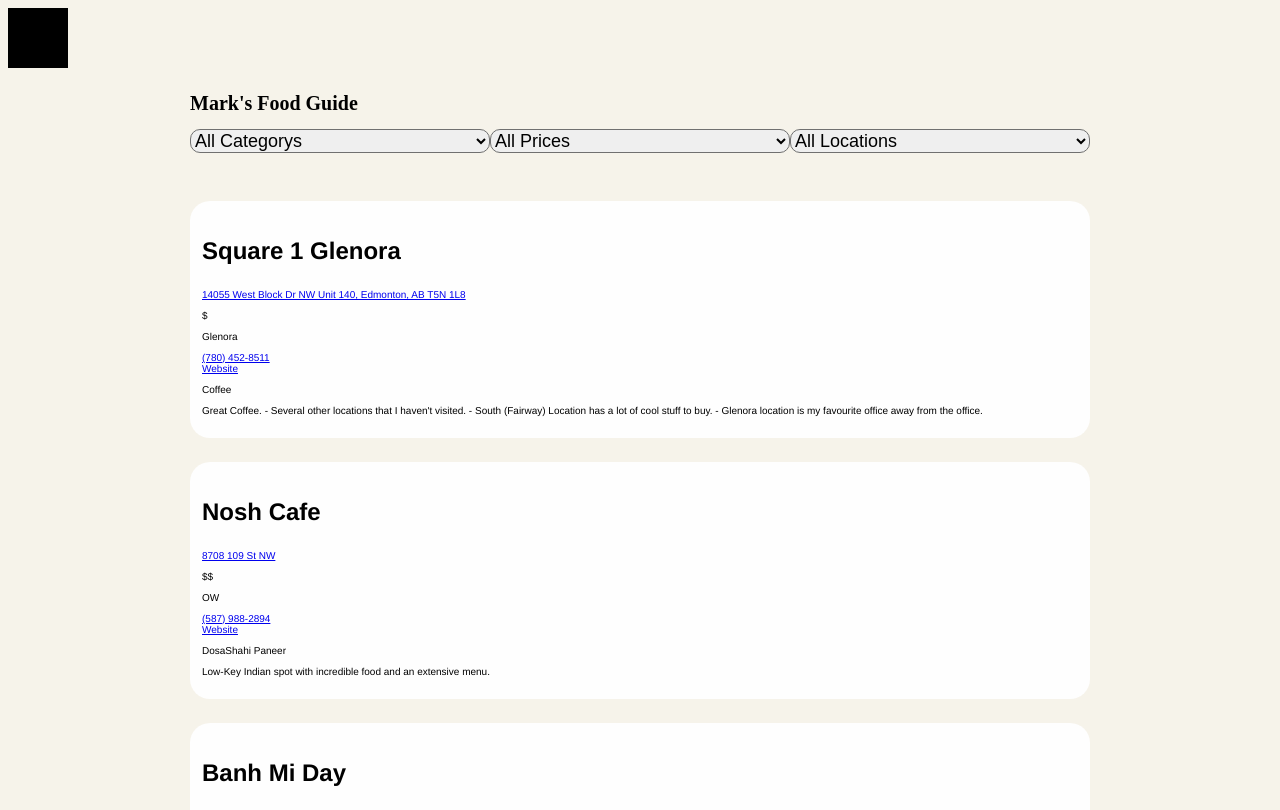
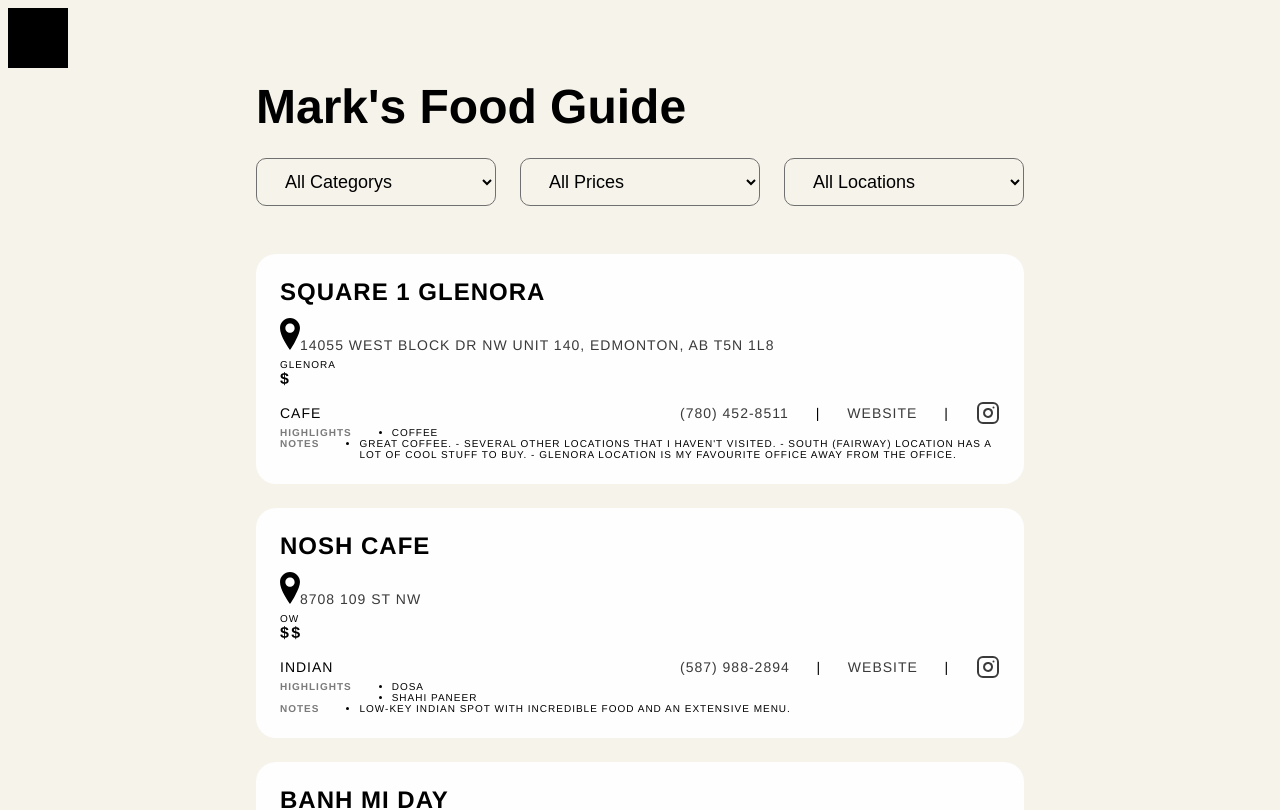
Before and after one commit to marksdayoff/YEG-Food, a React (Vite) app: page / in a window 1280 px wide. Shown: the top 810 px of the page. Built offline with nearby package versions, Linux system fonts and the light colour scheme.

Commit message:
Updated styling.

```diff
--- a/src/App.jsx
+++ b/src/App.jsx
@@ -36,6 +36,12 @@
     filters,
   );
 
+  restaurants.forEach((r) => {
+    if (r.notes && !Array.isArray(r.notes)) {
+      console.log('Bad notes on:', r.name, r.notes);
+    }
+  });
+
   console.log('restaurants:', restaurants);
   console.log('restaurants.length:', restaurants.length);
   console.log('filters:', filters);
--- a/src/components/Hero.jsx
+++ b/src/components/Hero.jsx
@@ -1,6 +1,6 @@
 function Hero() {
   return (
-    <div>
+    <div className='hero'>
       <img src='' alt='' />
       <h1>Mark's Food Guide</h1>
     </div>
--- a/src/components/RestaurantCard.jsx
+++ b/src/components/RestaurantCard.jsx
@@ -3,28 +3,109 @@
   return (
     <div className='restaurant-card'>
       <h3 className='name'>{restaurant.name}</h3>
-      <a href='{restaurant.mapUrl}' className='address'>
+
+      <div className='second'>
+        <div className='location'>
+          <span className='mappin'>
+            <svg
+              fill='#000000'
+              version='1.1'
+              id='Capa_1'
+              xmlns='http://www.w3.org/2000/svg'
+              xmlns:xlink='http://www.w3.org/1999/xlink'
+              width='100%'
+              height='100%'
+              viewBox='79 0 268 426'
+              xml:space='preserve'
+            >
+              <g>
+                <path
+                  d='M213.285,0h-0.608C139.114,0,79.268,59.826,79.268,133.361c0,48.202,21.952,111.817,65.246,189.081
+		c32.098,57.281,64.646,101.152,64.972,101.588c0.906,1.217,2.334,1.934,3.847,1.934c0.043,0,0.087,0,0.13-0.002
+		c1.561-0.043,3.002-0.842,3.868-2.143c0.321-0.486,32.637-49.287,64.517-108.976c43.03-80.563,64.848-141.624,64.848-181.482
+		C346.693,59.825,286.846,0,213.285,0z M274.865,136.62c0,34.124-27.761,61.884-61.885,61.884
+		c-34.123,0-61.884-27.761-61.884-61.884s27.761-61.884,61.884-61.884C247.104,74.736,274.865,102.497,274.865,136.62z'
+                />
+              </g>
+            </svg>
+          </span>
+          <div className='location-details'>
+            <a href={restaurant.mapUrl} className='address'>
               {restaurant.address}
             </a>
+            <p className='neighbourhood'>{restaurant.neighbourhood}</p>
+          </div>
           <p className='price'>{restaurant.price}</p>
+        </div>
+      </div>
+
       <div className='details'>
-        <p className='category'></p>
-        <p className='neighbourhood'>{restaurant.neighbourhood}</p>
-        <a href='{restaurant.tel}' className='phone'>
+        {/* <p className='category'>{restaurant.category}</p> */}
+        {restaurant.category && restaurant.category.length > 0 && (
+          <div className='categories'>
+            <ul>
+              {restaurant.category.map((category, index) => (
+                <li key={index}>{category}</li>
+              ))}
+            </ul>
+          </div>
+        )}
+
+        <div className='details-inner'>
+          <a href={restaurant.tel} className='phone'>
             {restaurant.phone}
           </a>
-        <a href='{restaurant.website}' className='website'>
+
+          <p>|</p>
+
+          <a href={restaurant.website} className='website'>
             Website
           </a>
+          <p>|</p>
           <a className href='{restaurant.instagram}'>
-          <span></span>
+            <span>
+              <svg
+                xmlns='http://www.w3.org/2000/svg'
+                width='24'
+                height='24'
+                viewBox='0 0 24 22'
+                fill='none'
+                stroke='currentColor'
+                stroke-width='2'
+                stroke-linecap='round'
+                stroke-linejoin='round'
+                class='feather feather-instagram'
+              >
+                <rect x='2' y='2' width='20' height='20' rx='5' ry='5'></rect>
+                <path d='M16 11.37A4 4 0 1 1 12.63 8 4 4 0 0 1 16 11.37z'></path>
+                <line x1='17.5' y1='6.5' x2='17.51' y2='6.5'></line>
+              </svg>
+            </span>
           </a>
         </div>
+      </div>
 
+      {restaurant.recs && restaurant.recs.length > 0 && (
         <div className='recs'>
-        <p className='rec'>{restaurant.recs}</p>
+          <h4>Highlights</h4>
+          <ul>
+            {restaurant.recs.map((rec, index) => (
+              <li key={index}>{rec}</li>
+            ))}
+          </ul>
         </div>
-      <p className='notes'>{restaurant.notes}</p>
+      )}
+
+      {restaurant.notes && restaurant.notes.length > 0 && (
+        <div className='notes'>
+          <h4>Notes</h4>
+          <ul>
+            {restaurant.notes.map((note, index) => (
+              <li key={index}>{note}</li>
+            ))}
+          </ul>
+        </div>
+      )}
     </div>
   );
 }
--- a/src/index.css
+++ b/src/index.css
@@ -1,6 +1,8 @@
 :root {
   --color-primary: #f6f3ea;
   --color-white: #fefefe;
+  --color-black: #3a3a3a;
+  --color-grey: #7a7a7a;
 }
 
 html {
@@ -10,10 +12,28 @@
 
 body {
   background: var(--color-primary);
+  font-family: 'Helvetica';
+}
+
+h1,
+h2,
+h3,
+h4,
+p {
+  margin: 0;
+}
+
+a {
+  color: var(--color-black);
+  text-decoration: none;
+}
+
+ul {
+  margin: 0;
 }
 
 .app {
-  max-width: 900px;
+  max-width: 768px;
   margin: 0 auto;
 }
 
@@ -26,15 +46,26 @@
   background: black;
 }
 
+.hero {
+  margin-bottom: 2.4rem;
+
+  h1 {
+    font-size: 4.8rem;
+  }
+}
+
 /* Filters */
 
 .filters {
   display: flex;
   justify-content: space-between;
+  gap: 2.4rem;
   margin-bottom: 4.8rem;
 
   select {
     width: 100%;
+    background: none;
+    padding: 1.2rem 2.4rem;
     font-size: 1.8rem;
     border-radius: 1rem;
     border: 1px solid #707070;
@@ -43,6 +74,10 @@
       font-size: 1.4rem;
     }
   }
+
+  select::picker-icon {
+    margin-right: 4rem;
+  }
 }
 
 /* Restaurant Cards */
@@ -50,18 +85,99 @@
 .restaurant-card {
   background: var(--color-white);
   margin-bottom: 2.4rem;
-  padding: 1.2rem;
+  padding: 2.4rem;
   border-radius: 2rem;
-  font-family: 'Helvetica';
+  text-transform: uppercase;
+  letter-spacing: 1px;
 
   .name {
     font-weight: 700;
     font-size: 2.4rem;
+    margin-bottom: 1.2rem;
+  }
+
+  .second {
+    display: flex;
+    justify-content: space-between;
+    gap: 1.2rem;
+    align-items: center;
+    margin-bottom: 1.2rem;
+
+    .mappin {
+      display: inline-block;
+      width: 2rem;
+    }
+
+    .location-details {
+      display: inline;
+      font-size: 1.4rem;
+    }
+
+    .neighbourhood {
+      margin: 0.6rem 0 0 0;
+      font-size: 1rem;
+    }
+  }
+
+  .price {
+    font-size: 1.6rem;
+    font-weight: 600;
+    letter-spacing: 2.4px;
   }
 
   .details {
+    display: flex;
+    align-items: center;
+    justify-content: space-between;
+    gap: 8rem;
+    margin-top: 1.2rem;
+    font-size: 1.4rem;
+    font-weight: 100;
+
+    ul {
+      line-height: 8px;
+    }
+
+    .details-inner {
+      display: flex;
+      align-items: center;
+      justify-content: space-between;
+      gap: 2.4rem;
+    }
+
     a {
       display: block;
     }
+
+    .categories {
+      ul {
+        display: flex;
+        gap: 1.2rem;
+        flex-wrap: wrap;
+        padding: 0;
+        font-weight: 400;
+
+        li {
+          list-style: none;
+        }
+      }
+    }
+  }
+
+  .details > :first-child {
+    flex: 1;
+  }
+
+  .details > :not(:first-child) {
+    flex: 1;
+  }
+
+  .recs,
+  .notes {
+    display: flex;
+
+    h4 {
+      color: var(--color-grey);
+    }
   }
 }
--- a/src/js/restaurants.js
+++ b/src/js/restaurants.js
@@ -17,8 +17,9 @@
     instagram: 'https://www.instagram.com/brio.bakery/',
     price: ['$'],
     recs: ['Olive Sourdough', 'Cinnamon Bun'],
-    notes:
+    notes: [
       "Arguably the best bakery in the city. Come early, it's often lined up, popular items can sell out quickly.",
+    ],
   },
 
   {
@@ -37,7 +38,9 @@
     instagram: 'https://www.instagram.com/tiramisu_bistro/',
     price: ['$'],
     recs: ['Cinnamon Buns'],
-    notes: 'The cinnamon buns are not cheap, but they are completely worth it.',
+    notes: [
+      'The cinnamon buns are not cheap, but they are completely worth it.',
+    ],
   },
 
   {
@@ -56,7 +59,7 @@
     instagram: 'https://www.instagram.com/duchessbakeshop',
     price: ['$$'],
     // recs: [''],
-    // notes: '',
+    // notes: [''],
   },
 
   // Barbeque
@@ -77,8 +80,9 @@
     instagram: 'https://www.instagram.com/meat_yeg',
     price: ['$$', '$$$'],
     // recs: [''],
-    notes:
+    notes: [
       'Best BBQ place in Edmonton. Large portions meant for sharing with groups.',
+    ],
   },
 
   // Breakfast/Brunch
@@ -99,7 +103,7 @@
     // instagram: '',
     price: ['$$'],
     recs: ['Bratwurst Benny'],
-    notes: 'German food and incredible breakfast. An Edmonton institution.',
+    notes: ['German food and incredible breakfast. An Edmonton institution.'],
   },
 
   {
@@ -118,7 +122,7 @@
     instagram: 'https://www.instagram.com/dogpatchyeg/',
     price: ['$$'],
     // recs: [''],
-    // notes: '',
+    // notes: [''],
   },
 
   {
@@ -179,8 +183,9 @@
     instagram: 'https://www.instagram.com/oddcompanybrewing/',
     price: ['$'],
     recs: ['Coconut Passionfruit Sour', 'Cheeseburger'],
-    notes:
+    notes: [
       'Food menu is very limited. OS location has a much bigger menu, but I live downtown.',
+    ],
   },
 
   // British
@@ -199,9 +204,9 @@
     tel: '',
     website: 'https://britsfishandchipsab.com/',
     // instagram: '',
-    price: [''],
-    recs: ['', ''],
-    notes: [''],
+    // price: [''],
+    // recs: ['', ''],
+    // notes: [''],
   },
 
   // Burgers
@@ -222,8 +227,9 @@
     instagram: 'https://www.instagram.com/foxburgerhighlands/',
     price: ['$'],
     // recs: [''],
-    notes:
+    notes: [
       "There are locations in Westmount and Leduc as well, but I've only been to the OG in Highlands.",
+    ],
   },
 
   // {
@@ -256,8 +262,9 @@
     instagram: 'https://www.instagram.com/brownbuttercafe/',
     price: ['$'],
     recs: ['Cinnamon Bun'],
-    notes:
+    notes: [
       "The cinnamon bun is on another level. It blows every other cinnamon bun I've ever had out of the water. Banger matcha latte as well.",
+    ],
   },
 
   {
@@ -276,8 +283,9 @@
     instagram: 'https://www.instagram.com/thecolombianyeg/',
     price: ['$'],
     recs: ['Coffee'],
-    notes:
+    notes: [
       'Best coffee in the city. Colombia is the country that made me fall in love with coffee. The owner is Colombian and imports beans directly from farms back home.',
+    ],
   },
 
   {
@@ -296,8 +304,9 @@
     instagram: 'https://www.instagram.com/thecolombianyeg/',
     price: ['$'],
     recs: ['Coffee'],
-    notes:
+    notes: [
       'Best coffee in the city. Colombia is the country that made me fall in love with coffee. The owner is Colombian and imports beans directly from farms back home.',
+    ],
   },
 
   {
@@ -316,8 +325,9 @@
     instagram: 'https://www.instagram.com/thecolombianyeg/',
     price: ['$'],
     recs: ['Coffee'],
-    notes:
+    notes: [
       'Best coffee in the city. Colombia is the country that made me fall in love with coffee. The owner is Colombian and imports beans directly from farms back home.',
+    ],
   },
 
   {
@@ -336,8 +346,9 @@
     instagram: 'https://www.instagram.com/square1coffee/',
     price: ['$'],
     recs: ['Coffee'],
-    notes:
+    notes: [
       "Great Coffee. - Several other locations that I haven't visited. - South (Fairway) Location has a lot of cool stuff to buy. - Glenora location is my favourite office away from the office.",
+    ],
   },
 
   {
@@ -356,8 +367,9 @@
     instagram: 'https://www.instagram.com/square1coffee/',
     price: ['$'],
     recs: ['Coffee'],
-    notes:
+    notes: [
       "Great Coffee. - Several other locations that I haven't visited. - South (Fairway) Location has a lot of cool stuff to buy. - Glenora location is my favourite office away from the office.",
+    ],
   },
 
   {
@@ -378,7 +390,7 @@
     instagram: 'https://www.instagram.com/littlebrickyeg/',
     price: ['$', '$$'],
     // recs:[''],
-    // notes: '',
+    // notes: [''],
   },
 
   {
@@ -437,7 +449,7 @@
   },
 
   {
-    id: 79,
+    id: 81,
     name: 'Stopgap Coffee',
     category: ['Cafe'],
     location: ['Central'],
@@ -471,8 +483,9 @@
     instagram: 'https://www.instagram.com/dadeorestaurant/',
     price: ['$', '$$'],
     recs: ['Pulled Pork Po Boy', 'Sweet Potato Fries'],
-    notes:
+    notes: [
       "An Edmonton institution &mdash; 1950's style diner serving Cajun category.",
+    ],
   },
 
   // Canadian
@@ -493,8 +506,9 @@
     instagram: 'https://www.instagram.com/thebutternuttree/',
     price: ['$$$$'],
     // recs:[''] ,
-    notes:
+    notes: [
       'Great high-end spot overlooking the High Level Bridge. Strangely, not talked about often.',
+    ],
   },
 
   {
@@ -513,8 +527,9 @@
     instagram: 'https://www.instagram.com/rge_rd/',
     price: ['$$$$'],
     // recs: [''],
-    notes:
+    notes: [
       'Rotating menu, changing regularly. - Seating at the bar is often available for walk-ins. ',
+    ],
   },
 
   {
@@ -575,7 +590,7 @@
     instagram: 'https://www.instagram.com/thelingnan/',
     price: ['$$'],
     // recs: [''],
-    notes: "As far as Canadian-Chinese food goes, this is where it's at.",
+    notes: ["As far as Canadian-Chinese food goes, this is where it's at."],
   },
 
   {
@@ -672,7 +687,9 @@
     price: ['$', '$$'],
     // recs: ['', ''],
     notes: [
+      [
         "This place is in a rough-looking part of downtown. But sketchiness aside, it's absolutely worth it.",
+      ],
     ],
   },
 
@@ -693,14 +710,15 @@
     website: 'https://dutchdeliciousbakery.com/',
     instagram: 'https://www.instagram.com/dutchdeliciousbakery/',
     price: ['$', '$$'],
-    notes:
+    notes: [
       'Dutch specialty store. Lots of cheese, pastries, and other imported snacks.',
+    ],
   },
 
   // Fast Food
 
   {
-    id: 76,
+    id: 78,
     name: "Rob's Original",
     category: ['Fried Chicken'],
     location: ['Central'],
@@ -716,12 +734,14 @@
     price: ['$', '$$'],
     recs: ['Jumbo Strip', 'Chicken Sandwich'],
     notes: [
+      [
         "Heat levels are real. Even if you like spicy, don't go all the way on your first try.",
       ],
-  },
-
-  {
-    id: 81,
+    ],
+  },
+
+  {
+    id: 89,
     name: 'Swiss Donair',
     category: ['Donair'],
     location: ['North'],
@@ -744,7 +764,7 @@
   // French
 
   {
-    id: 75,
+    id: 76,
     name: 'Partake',
     category: ['French', 'Casual'],
     location: ['Central'],
@@ -779,7 +799,7 @@
     instagram: 'https://www.instagram.com/sugarbowlcafe/',
     price: ['$$'],
     recs: ['Cinnamon Bun', 'Lamb Burger'],
-    notes: [''],
+    // notes: [''],
   },
 
   {
@@ -798,8 +818,9 @@
     instagram: 'https://www.instagram.com/thecommonyeg/',
     price: ['$$', '$$$'],
     // recs:[''],
-    notes:
+    notes: [
       'Solid downtown spot for lunch and dinner with a phenomenal vibe. Lots of good DJs in the evenings.',
+    ],
   },
 
   {
@@ -837,7 +858,7 @@
     instagram: 'https://www.instagram.com/threevikings/',
     price: ['$$'],
     // recs: ['FILL'],
-    notes: 'Underrated spot on 124th, one of the best food pubs in town.',
+    notes: ['Underrated spot on 124th, one of the best food pubs in town.'],
   },
 
   {
@@ -856,7 +877,7 @@
     instagram: 'https://www.instagram.com/redstaryeg/',
     price: ['$$'],
     // recs: [''],
-    // notes: '',
+    // notes: [''],
   },
 
   {
@@ -895,8 +916,9 @@
     instagram: 'https://www.instagram.com/remedycafe/',
     price: ['$$'],
     recs: ['Chicken Chana Wrap', 'Chai Latte'],
-    notes:
+    notes: [
       'Hipster cafe thats serves modern Indian food. - This is the original location near the UofA, other locations are spread around the city.',
+    ],
   },
 
   {
@@ -915,8 +937,9 @@
     instagram: 'https://www.instagram.com/remedycafe/',
     price: ['$$'],
     recs: ['Chicken Chana Wrap', 'Chai Latte'],
-    notes:
+    notes: [
       'Hipster cafe thats serves modern Indian food. - There are other locations around the city.',
+    ],
   },
 
   {
@@ -935,7 +958,7 @@
     instagram: 'https://www.instagram.com/noshcafe1/',
     price: ['$$'],
     recs: ['Dosa', 'Shahi Paneer'],
-    notes: 'Low-Key Indian spot with incredible food and an extensive menu.',
+    notes: ['Low-Key Indian spot with incredible food and an extensive menu.'],
   },
 
   // Indonesian
@@ -955,7 +978,7 @@
     instagram: 'https://www.instagram.com/padmanadi/',
     price: ['$$'],
     // recs: [''],
-    notes: 'Indonesian vegan food. Even as a non-vegan, I love this place.',
+    notes: ['Indonesian vegan food. Even as a non-vegan, I love this place.'],
   },
 
   // Italian
@@ -975,8 +998,9 @@
     instagram: 'https://www.instagram.com/barbricco/',
     price: ['$$$'],
     // recs: [''],
-    notes:
+    notes: [
       'When Daniel Costa opens an Italian restaurant, you go. Home runs all day long.',
+    ],
   },
 
   {
@@ -995,7 +1019,7 @@
     instagram: 'https://www.instagram.com/va_caffe/',
     price: ['$', '$$'],
     recs: ['Breakfast Panino', 'Mortadella Panini'],
-    notes: 'Tiny cafe with a small menu of phenomenal Italian snacks.',
+    notes: ['Tiny cafe with a small menu of phenomenal Italian snacks.'],
   },
 
   {
@@ -1014,8 +1038,9 @@
     instagram: 'https://www.instagram.com/olia_ristorante/',
     price: ['$$$$'],
     // recs: [''],
-    notes:
+    notes: [
       'Another Daniel Costa masterpiece. Arguably the best Italian restaurant in the city.',
+    ],
   },
 
   {
@@ -1035,9 +1060,11 @@
     price: ['$'],
     recs: ['Panino'],
     notes: [
+      [
         'The panino is a right of passage for Edmontonians. This sandwich is ledgendary.',
         'Produce is high quality and it has the best deli counter in town.',
         'Other locations in Sherwood Park and the West End.',
+      ],
     ],
   },
 
@@ -1058,9 +1085,11 @@
     price: ['$'],
     recs: ['Panino'],
     notes: [
+      [
         'The panino is a right of passage for Edmontonians. This sandwich is ledgendary.',
         'Produce is high quality and it has the best deli counter in town.',
         'Other locations in Sherwood Park and the West End.',
+      ],
     ],
   },
 
@@ -1082,8 +1111,10 @@
     price: ['$$'],
     recs: ['Tsukemono'],
     notes: [
+      [
         'Inconveniently located, but worth the visit for high-quality sushi.',
         'Very few places offer tsukemono (Japanese pickles), so they have a leg up for that alone.',
+      ],
     ],
   },
 
@@ -1189,7 +1220,7 @@
     instagram: 'https://www.instagram.com/seoulfriedchicken/',
     price: ['$$'],
     recs: ['Garlic Soy Chicken', 'Gochujang Caramel Chicken'],
-    notes: 'This place will change the way you think about fried chicken.',
+    notes: ['This place will change the way you think about fried chicken.'],
   },
 
   {
@@ -1208,7 +1239,7 @@
     instagram: 'https://www.instagram.com/seoulfriedchicken/',
     price: ['$$'],
     recs: ['Garlic Soy Chicken', 'Gochujang Caramel Chicken'],
-    notes: 'This place will change the way you think about fried chicken.',
+    notes: ['This place will change the way you think about fried chicken.'],
   },
 
   {
@@ -1227,7 +1258,7 @@
     instagram: 'https://www.instagram.com/buokfresh/',
     price: ['$'],
     recs: ['Bibimbaap'],
-    notes: 'Best bang for your buck Korean.',
+    notes: ['Best bang for your buck Korean.'],
   },
 
   // Latin & Meixcan
@@ -1292,7 +1323,7 @@
   {
     id: 45,
     name: 'Avila Arepa',
-    category: ['Latin', 'Guatemalan'],
+    category: ['Latin', 'Venezuelan'],
     location: ['South'],
     neighbourhood: 'OS',
     address: '10760 82 Ave NW,',
@@ -1305,8 +1336,9 @@
     instagram: 'https://www.instagram.com/avila.arepa/',
     price: ['$'],
     recs: ['Pabellón Arepa', 'Yuca Frita'],
-    notes:
+    notes: [
       "Venezuelan joint on Whyte ave. I adore arepas and ate them all the time when I lived in Colombia. I don't know anywhere else in town that does them.",
+    ],
   },
 
   {
@@ -1325,11 +1357,11 @@
     instagram: 'https://www.instagram.com/callemexicorestaurant/',
     price: ['$'],
     // recs: ['', ''],
-    notes: [''],
-  },
-
-  {
-    id: 78,
+    // notes: [''],
+  },
+
+  {
+    id: 79,
     name: 'Sabor de los Andes',
     category: ['Colombian', 'Latin'],
     location: ['Central'],
@@ -1367,7 +1399,7 @@
     instagram: 'https://www.instagram.com/alsalampita/',
     price: ['$'],
     recs: ['Chicken Shawarma'],
-    notes: 'Middle Eastern groceries and restaurant.',
+    notes: ['Middle Eastern groceries and restaurant.'],
   },
 
   {
@@ -1386,8 +1418,9 @@
     instagram: 'https://www.instagram.com/sunbakepitabakery/',
     price: ['$'],
     recs: ['Chicken Shawarma Saj', "Za'atar and Cheese Pie"],
-    notes:
+    notes: [
       'They bake thousands of pitas daily. If you want pitas, buy them here, the quality is superb.',
+    ],
   },
 
   {
@@ -1737,7 +1770,7 @@
     instagram: 'https://www.instagram.com/numchokwilai/',
     price: ['$$'],
     // recs: [''],
-    // notes: '',
+    // notes: [''],
   },
 
   {
@@ -1823,7 +1856,7 @@
   },
 
   {
-    id: 76,
+    id: 90,
     name: 'Pho hoan pasteur',
     category: ['Vietnamese'],
     location: ['Central'],
```
Lines whose indentation alone changed are shown as unchanged.
